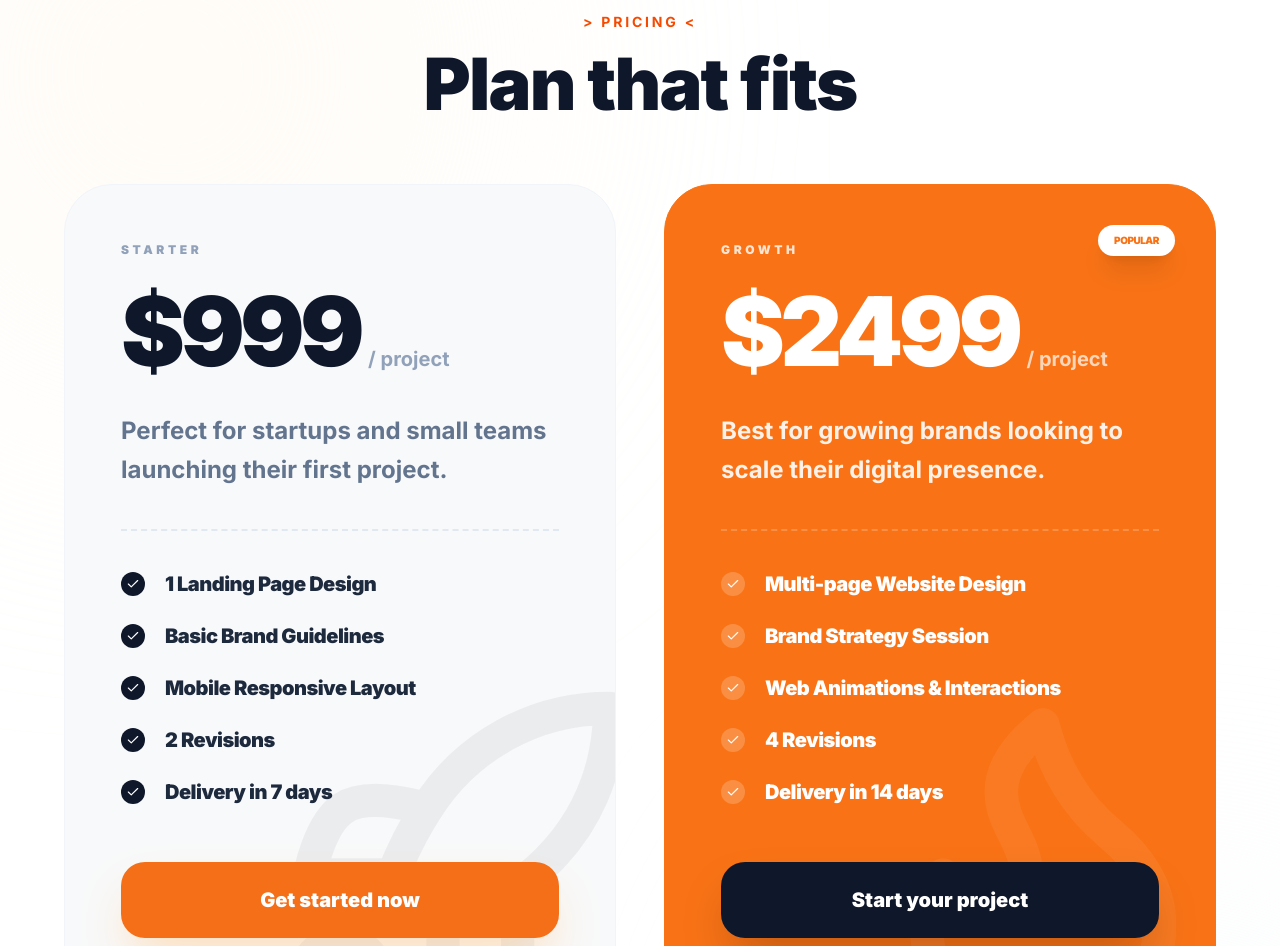
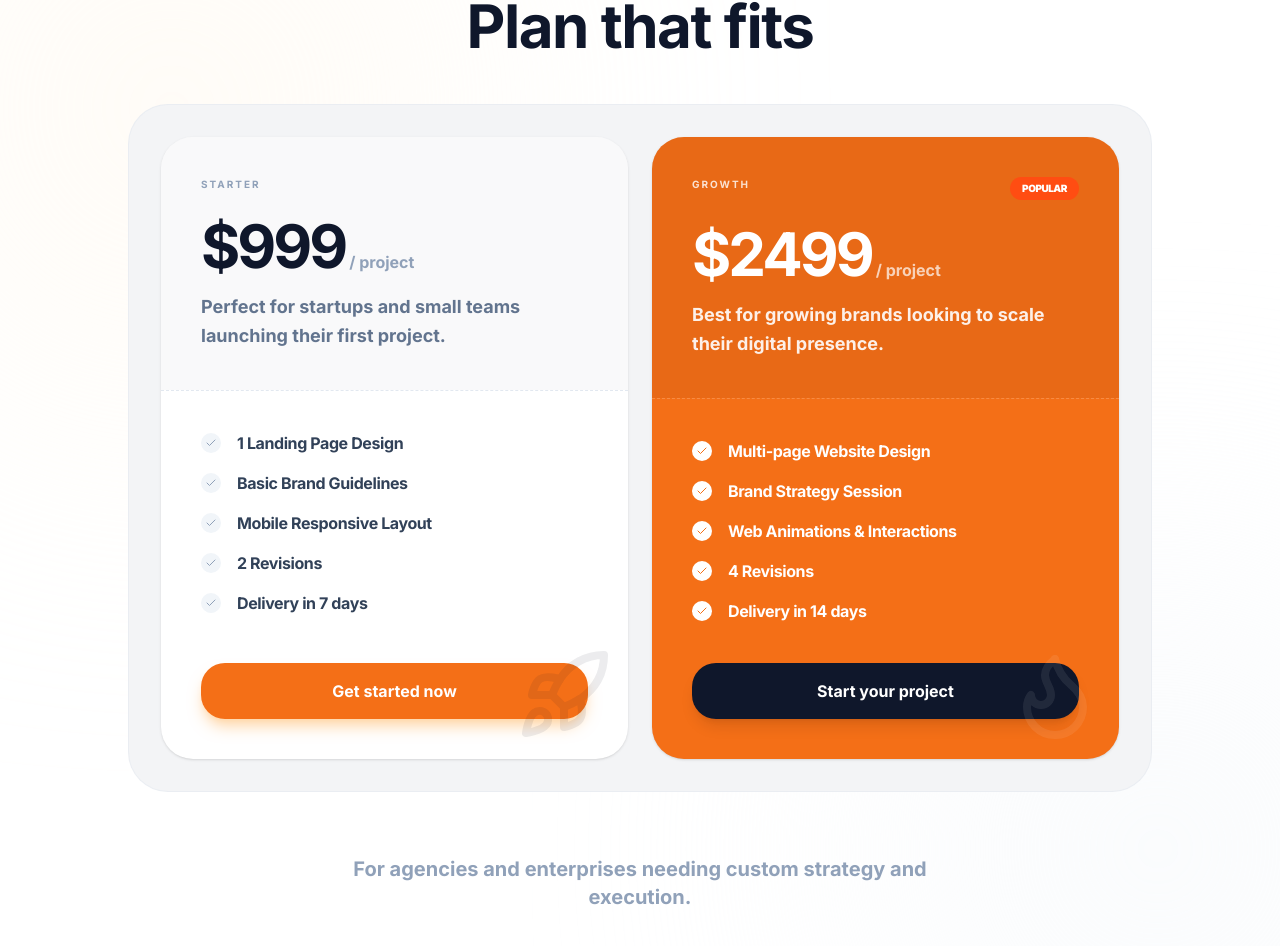
Before and after one commit to Zlaark/zl-new, a Next.js app: page / in a window 1280 px wide. Shown: the part 6755-7701 px from the top of the page. Built offline with nearby package versions, Linux system fonts and the light colour scheme.

Commit message:
feat: add new `Pricing` component to display animated pricing plans.

```diff
--- a/src/components/home/Pricing.jsx
+++ b/src/components/home/Pricing.jsx
@@ -41,104 +41,101 @@ const pricingPlans = [
 
 export default function Pricing() {
     return (
-        <section className="py-24 bg-white relative overflow-hidden text-slate-900 font-sans">
+        <section className="py-20 bg-white relative overflow-hidden text-slate-900 font-sans">
             <div className="container mx-auto px-4 relative z-10">
-                <div className="text-center mb-16">
-                    <motion.span
-                        initial={{ opacity: 0, y: 20 }}
-                        whileInView={{ opacity: 1, y: 0 }}
-                        viewport={{ once: true }}
-                        className="text-orange-600 font-bold tracking-[0.2em] text-sm uppercase mb-4 block"
-                    >
-                        &gt; PRICING &lt;
-                    </motion.span>
+                <div className="text-center mb-12">
                     <motion.h2
                         initial={{ opacity: 0, y: 20 }}
                         whileInView={{ opacity: 1, y: 0 }}
                         viewport={{ once: true }}
-                        transition={{ delay: 0.1 }}
-                        className="text-5xl md:text-7xl font-black text-slate-900 tracking-tight"
+                        className="text-4xl md:text-6xl font-bold text-slate-900 tracking-tight"
                     >
                         Plan that fits
                     </motion.h2>
                 </div>
 
-                <div className="grid grid-cols-1 md:grid-cols-2 gap-12 max-w-6xl mx-auto">
+                <div className="max-w-5xl mx-auto bg-[#f3f4f6] rounded-[2.5rem] p-4 md:p-8 border border-slate-200/50">
+                    <div className="grid grid-cols-1 md:grid-cols-2 gap-6">
                         {pricingPlans.map((plan, index) => (
                             <motion.div
                                 key={plan.name}
-                            initial={{ opacity: 0, scale: 0.95 }}
-                            whileInView={{ opacity: 1, scale: 1 }}
+                                initial={{ opacity: 0, y: 20 }}
+                                whileInView={{ opacity: 1, y: 0 }}
                                 viewport={{ once: true }}
                                 transition={{ duration: 0.6, delay: index * 0.2 }}
-                            className={`relative rounded-[3rem] p-8 md:p-14 border transition-all duration-500 hover:shadow-2xl group overflow-hidden
+                                className={`relative rounded-[2rem] overflow-hidden flex flex-col h-full shadow-sm
                                     ${plan.highlight
-                                    ? 'bg-[#f97316] border-[#f97316] text-white'
-                                    : 'bg-[#f8f9fa] border-slate-100 text-slate-900'
+                                        ? 'bg-[#f46f17] text-white'
+                                        : 'bg-white text-slate-900'
                                     }`}
                             >
-                            {plan.badge && (
-                                <div className="absolute top-10 right-10 bg-white text-[#f97316] text-[10px] font-black px-4 py-2 rounded-full tracking-tighter shadow-xl z-20">
-                                    {plan.badge}
-                                </div>
-                            )}
-
-                            <div className="relative z-10">
-                                <span className={`text-[12px] font-black tracking-[0.3em] uppercase mb-6 block ${plan.highlight ? 'text-white/80' : 'text-slate-400'}`}>
+                                {/* Card Header */}
+                                <div className={`p-8 md:p-10 ${plan.highlight ? 'bg-black/5' : 'bg-[#f3f4f6]/50'}`}>
+                                    <div className="flex justify-between items-start mb-6">
+                                        <span className={`text-[10px] font-bold tracking-[0.2em] uppercase ${plan.highlight ? 'text-white/80' : 'text-slate-400'}`}>
                                             {plan.name}
                                         </span>
-                                <div className="flex items-baseline gap-2 mb-8">
-                                    <span className="text-7xl md:text-8xl font-black tracking-tighter">${plan.price}</span>
-                                    <span className={`text-xl font-bold ${plan.highlight ? 'text-white/70' : 'text-slate-400'}`}>/ project</span>
+                                        {plan.badge && (
+                                            <span className="bg-[#ff4d12] text-white text-[10px] font-black px-3 py-1 rounded-full tracking-tighter">
+                                                {plan.badge}
+                                            </span>
+                                        )}
                                     </div>
-                                <p className={`text-xl md:text-2xl leading-relaxed font-bold mb-10 ${plan.highlight ? 'text-white/90' : 'text-slate-500'}`}>
+                                    <div className="flex items-baseline gap-1 mb-4">
+                                        <span className={`text-5xl md:text-6xl font-bold tracking-tighter ${plan.highlight ? 'text-white' : 'text-slate-900'}`}>
+                                            ${plan.price}
+                                        </span>
+                                        <span className={`text-base font-bold ${plan.highlight ? 'text-white/70' : 'text-slate-400'}`}>/ project</span>
+                                    </div>
+                                    <p className={`text-base md:text-lg leading-relaxed font-bold ${plan.highlight ? 'text-white/90' : 'text-slate-500'}`}>
                                         {plan.description}
                                     </p>
-
-                                <div className="relative mb-10 h-px">
-                                    <div className={`absolute inset-0 border-t-2 border-dashed ${plan.highlight ? 'border-white/20' : 'border-slate-200'}`} />
                                 </div>
 
-                                <ul className="space-y-6 mb-14">
+                                {/* Divider */}
+                                <div className={`h-px w-full ${plan.highlight ? 'border-t border-dashed border-white/20' : 'border-t border-dashed border-slate-200'}`} />
+
+                                {/* Card Body */}
+                                <div className="p-8 md:p-10 flex-grow relative flex flex-col">
+                                    <ul className="space-y-4 mb-10">
                                         {plan.features.map((feature) => (
-                                        <li key={feature} className="flex items-center gap-5">
-                                            <div className={`flex-shrink-0 w-6 h-6 rounded-full flex items-center justify-center ${plan.highlight ? 'bg-white/20' : 'bg-slate-900'}`}>
-                                                <Check className={`w-3.5 h-3.5 ${plan.highlight ? 'text-white' : 'text-white'}`} />
+                                            <li key={feature} className="flex items-center gap-4">
+                                                <div className={`flex-shrink-0 w-5 h-5 rounded-full flex items-center justify-center ${plan.highlight ? 'bg-white' : 'bg-slate-100'}`}>
+                                                    <Check className={`w-3 h-3 ${plan.highlight ? 'text-[#f46f17]' : 'text-slate-400'}`} />
                                                 </div>
-                                            <span className={`text-lg md:text-xl font-black tracking-tight ${plan.highlight ? 'text-white' : 'text-slate-800'}`}>
+                                                <span className={`text-base font-bold tracking-tight ${plan.highlight ? 'text-white' : 'text-slate-700'}`}>
                                                     {feature}
                                                 </span>
                                             </li>
                                         ))}
                                     </ul>
 
-                                <Link href={plan.buttonLink} className="block group/btn">
-                                    <div className={`w-full py-6 rounded-3xl text-xl font-black text-center transition-all duration-500 transform group-hover/btn:-translate-y-2 group-active/btn:scale-[0.98]
+                                    <div className="mt-auto">
+                                        <Link href={plan.buttonLink} className="block transition-transform active:scale-[0.98]">
+                                            <div className={`w-full py-4 rounded-xl text-base font-bold text-center transition-all duration-300
                                                 ${plan.highlight
-                                            ? 'bg-slate-900 text-white hover:bg-black shadow-2xl'
-                                            : 'bg-[#f46f17] text-white hover:bg-[#e05d0e] shadow-2xl shadow-orange-300/50'
+                                                    ? 'bg-slate-900 text-white hover:bg-black shadow-lg shadow-black/10'
+                                                    : 'bg-[#f46f17] text-white hover:bg-[#e05d0e] shadow-lg shadow-orange-200'
                                                 }`}>
                                                 {plan.buttonText}
                                             </div>
                                         </Link>
                                     </div>
 
-                            {/* Background Illustrations */}
-                            <div className={`absolute bottom-[-10%] right-[-5%] opacity-[0.05] transition-transform duration-1000 group-hover:scale-125 group-hover:-rotate-12 pointer-events-none z-0`}>
-                                <plan.icon className="w-80 h-80 md:w-[400px] md:h-[400px]" />
+                                    {/* Illustration Overlay */}
+                                    <div className={`absolute bottom-4 right-4 opacity-[0.08] pointer-events-none`}>
+                                        <plan.icon className="w-20 h-20 md:w-24 md:h-24" />
+                                    </div>
                                 </div>
                             </motion.div>
                         ))}
                     </div>
+                </div>
 
-                <div className="mt-28 text-center max-w-2xl mx-auto px-4">
-                    <p className="text-slate-400 font-extrabold text-xl md:text-2xl leading-tight">
+                <div className="mt-16 text-center max-w-2xl mx-auto px-4">
+                    <p className="text-slate-400 font-bold text-lg md:text-xl leading-snug">
                         For agencies and enterprises needing custom strategy and execution.
                     </p>
-                    <Link href="/services" className="text-[#f46f17] font-black mt-6 inline-flex items-center gap-2 text-xl hover:text-[#e05d0e] transition-all transform hover:translate-x-2 group">
-                        Contact us
-                        <span className="text-2xl transition-transform group-hover:translate-x-1">→</span>
-                    </Link>
                 </div>
             </div>
 
```
Also changed, not shown: 1 other file (tests, documents, lock files or other folders). Lines whose indentation alone changed are shown as unchanged.
